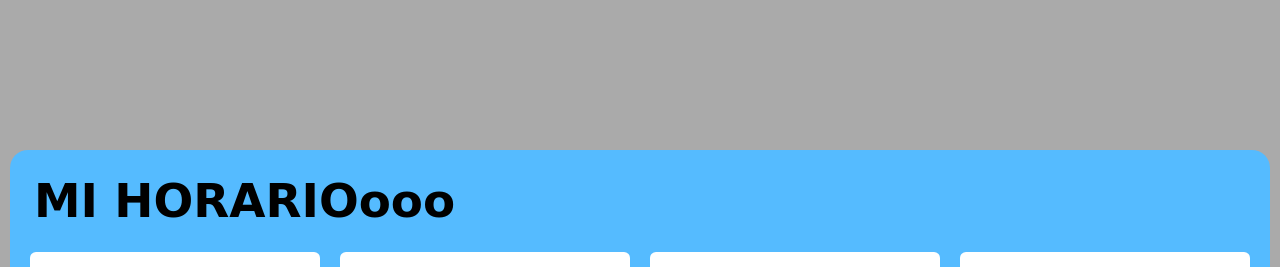
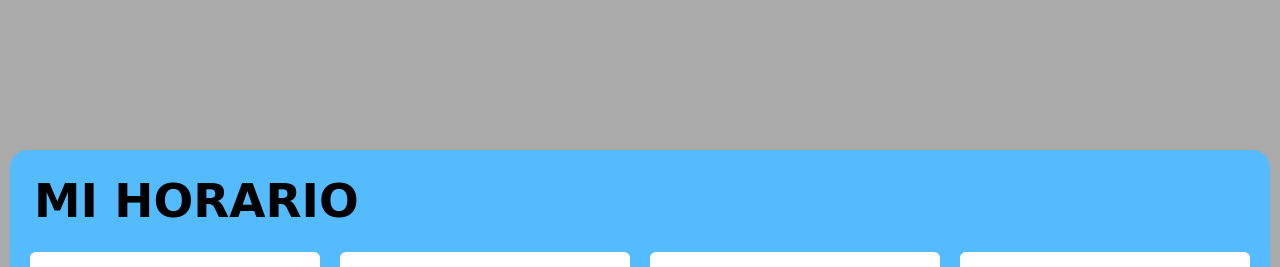
Before and after one commit to VexAlexis/Horario, a plain HTML site: page index.html in a window 1280 px wide. Shown: the top 267 px of the page. Drawn offline with Linux system fonts and the light colour scheme.

Commit message:
Update index.html

```diff
--- a/index.html
+++ b/index.html
@@ -10,7 +10,7 @@
 <body>
 	<div class="container-week">
 		<div class="container-group">
-			<h3>MI HORARIOooo</h3>
+			<h3>MI HORARIO</h3>
 		</div>
 		<div class="container-day">
 			<div class="day">
```
